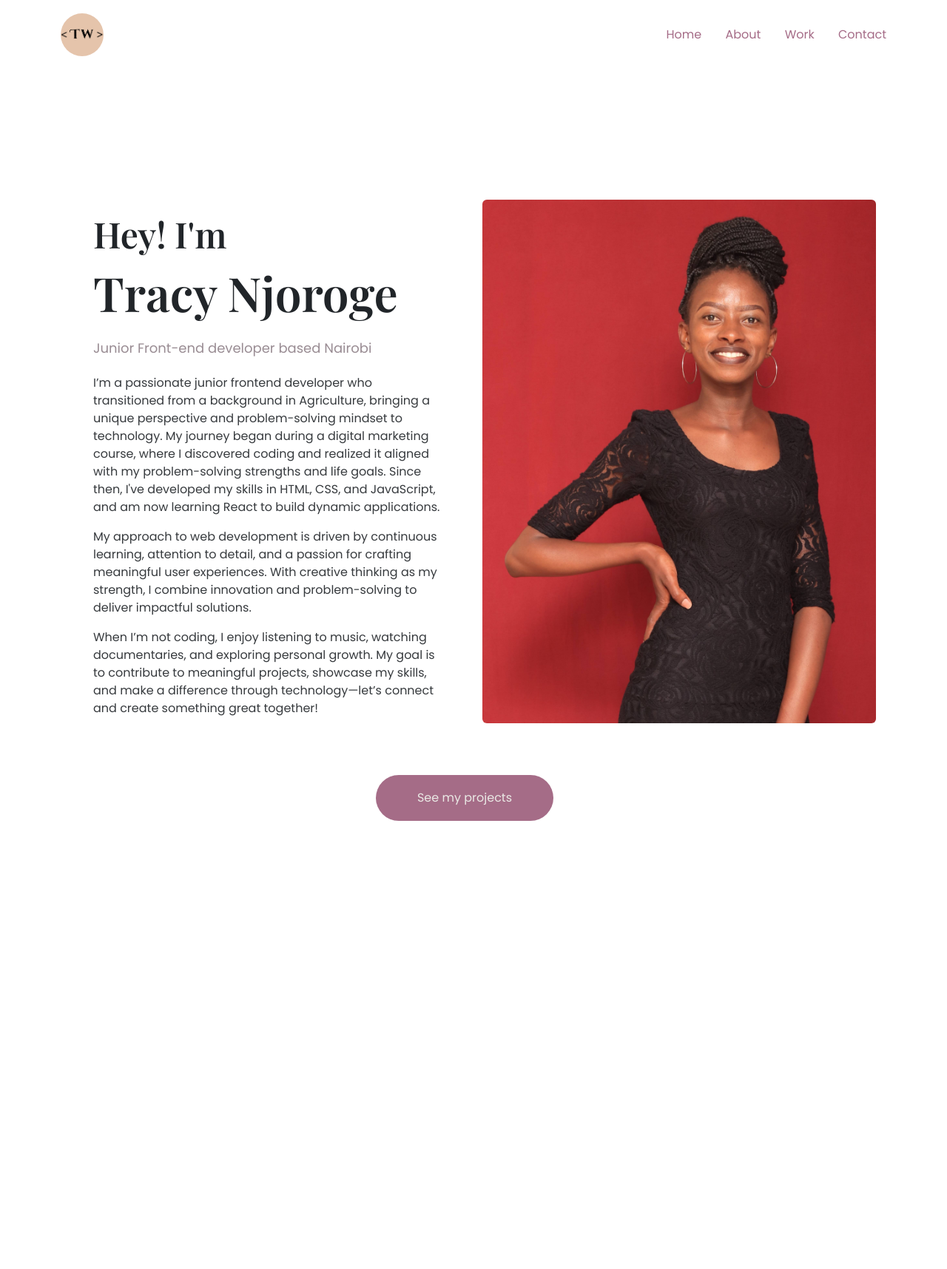
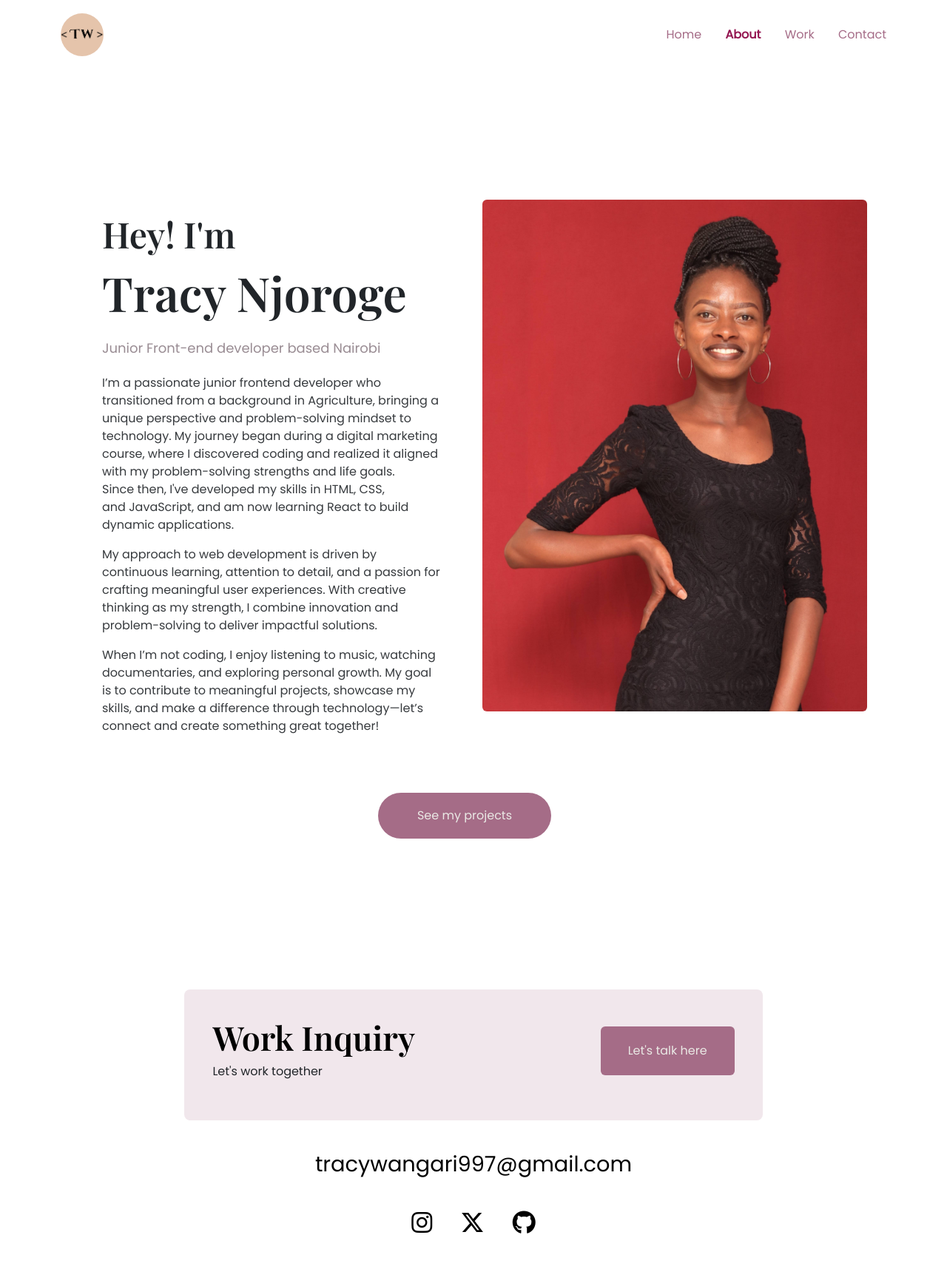
Before and after one commit to 26TracyNjoroge/SheCodes, a plain HTML site: page my-portfolio/about.html in a window 1280 px wide. Shown: the whole page at 74% size. Before the commit the page ends 1270 px from the top, so only its background shows below. Drawn offline with nearby package versions, Linux system fonts and the light colour scheme.

Commit message:
Add titles and active classes to about, work and contact pages

```diff
--- a/my-portfolio/about.html
+++ b/my-portfolio/about.html
@@ -13,29 +13,29 @@
     <link rel="stylesheet" href="/style/styles.css" />
 </head>
 <body>
-    <main>
+    <main class="container">
         <nav>
-            <div class="container nav-section">
-                <a href="/">
-                    <img src="/images/TRACY.png" class="">
+            <div class="nav-section">
+                <a href="/" title="Homepage">
+                    <img src="/images/TRACY.png" alt="Tracy Wangari's logo">
                 </a>
                 <ul>
                     <li>
-                        <a href="/">Home</a>
+                        <a href="/" title="Homepage">Home</a>
+                    </li>
+                    <li class="active">
+                        <a href="/about.html" title="About Tracy">About</a>
                     </li>
                     <li>
-                        <a href="/about.html">About</a>
+                        <a href="/work.html" title="Tracy's work">Work</a>
                     </li>
                     <li>
-                        <a href="/work.html">Work</a>
-                    </li>
-                    <li>
-                        <a href="/contact.html">Contact</a>
+                        <a href="/contact.html" title="Contact Tracy">Contact</a>
                     </li>
                 </ul>
             </div>
         </nav>
-        <div class="content-section container">
+        <div class="content-section">
             <div class="row">
                 <div class="col-lg-6">
                     <div class="content">
@@ -53,13 +53,38 @@
                     </div>
                 </div>
                 <div class="col-lg-6">
-                        <img src="/images/tracy.JPG" alt="Picture of Tracy" class="img-fluid rounded tracy-pic" width="400px" />
+                        <img src="/images/tracy.JPG" alt="Tracy Wangari" class="img-fluid rounded tracy-pic" width="400px" />
                 </div>
                 <div class="row">
-                    <a href="/work.html" class="btn see-project">See my projects</a>
+                    <a href="/work.html" class="btn see-project" title="Work page">See my projects</a>
                 </div>
             </div>
         </div>
+        <footer class="mt-0">
+            <div class="inquiry-section d-none d-lg-flex">
+                <div class="work-together">
+                    <h2>Work Inquiry</h2>
+                    <p>Let's work together</p>
+                </div>
+                <div>
+                    <a href="mailto:tracywangari997@gmail.com" class="btn work-link" title="Email Tracy" >Let's talk here</a>
+                </div>
+            </div>
+            <div class="text-center mb-4 email-link">
+                <a href="mailto:tracywangari997@gmail.com" class="email-link" title="Email Tracy" >tracywangari997@gmail.com</a>
+            </div>
+            <div class="social-icons text-center">
+                <a href="https://www.instagram.com/tracey_njoroge/" target="_blank" title="Instagram profile">
+                    <i class="fa-brands fa-instagram"></i>
+                </a>
+                <a href="https://x.com/TracyNjoro90134" target="_blank" title="Twitter profile">
+                    <i class="fa-brands fa-x-twitter"></i>
+                </a>
+                <a href="https://github.com/26TracyNjoroge" target="_blank" title="Github profile">
+                    <i class="fa-brands fa-github"></i>
+                </a>
+            </div>
+         </footer>
     </main>
 
 </body>
--- a/my-portfolio/style/styles.css
+++ b/my-portfolio/style/styles.css
@@ -195,6 +195,12 @@ h2 {
     font-family: var(--main-heading);
 }
 
+.active a {
+    color: #941651;
+    font-weight: bold;
+}
+
+
 .fa-instagram {
     font-size: 2rem;
     color: black;
@@ -321,7 +327,7 @@ nav a:hover {
     color: #998C93;
 }
 footer {
-    padding: 74px 0;
+    padding: 44px 0;
 }
 
 @media (max-width: 992px) {
```
Also changed, not shown: my-portfolio/contact.html (+14 -14 lines), my-portfolio/index.html (+2 -2 lines), my-portfolio/work.html (+36 -11 lines).
